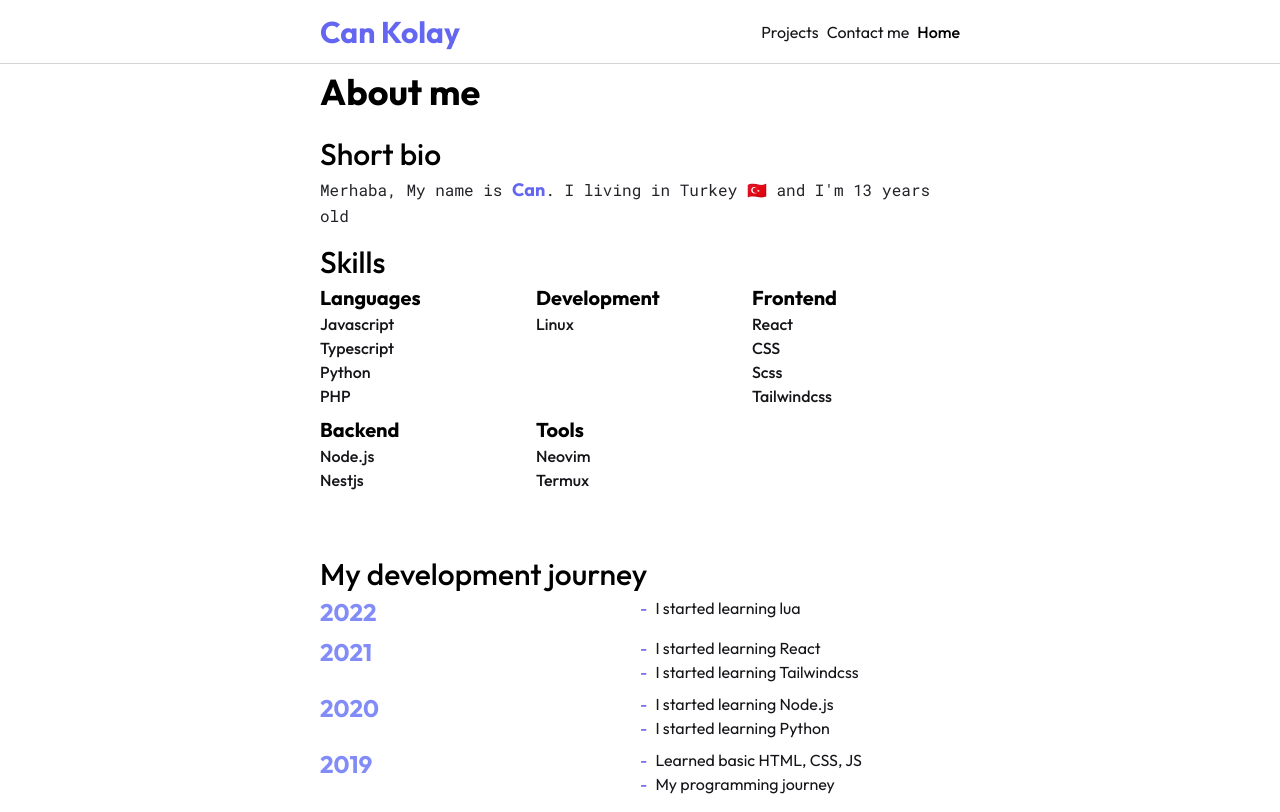
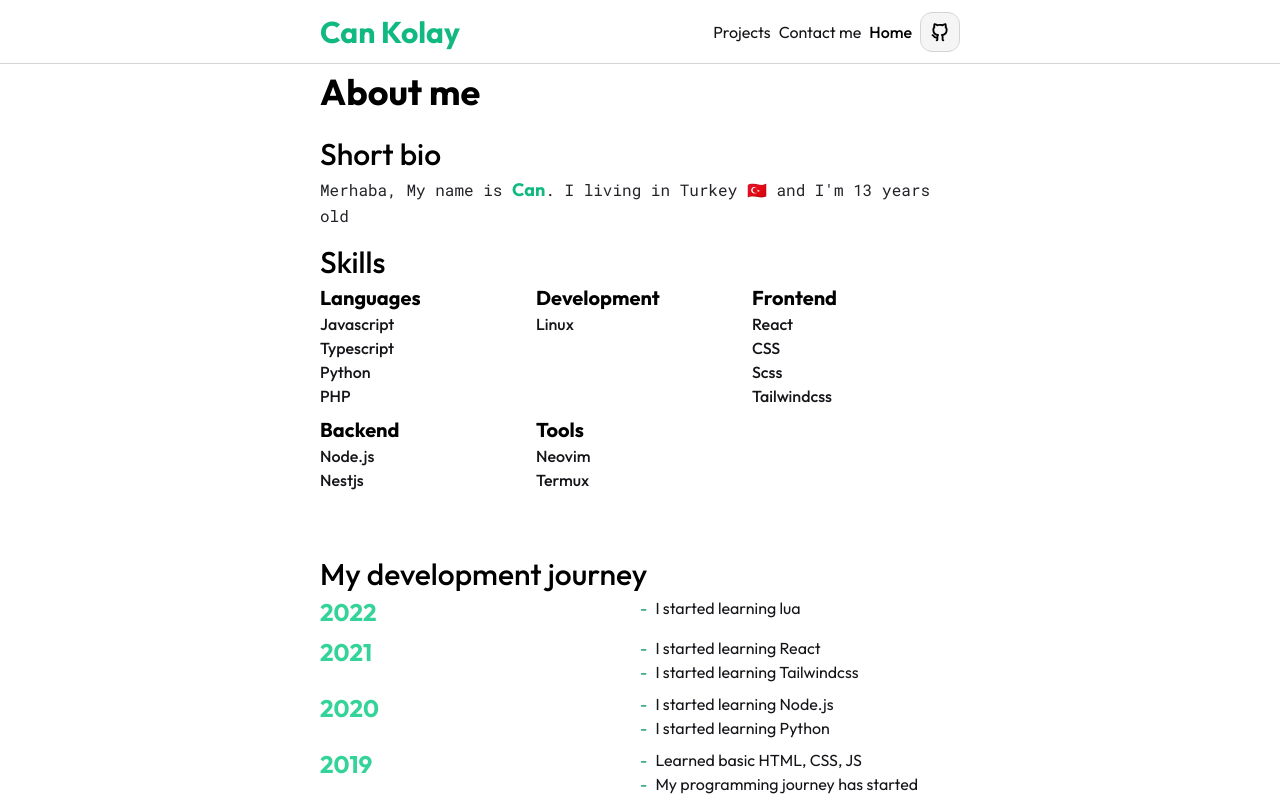
Before and after one commit to CanKolay3499/portfolio, a Next.js app: page / in a window 1280 px wide. Built offline with nearby package versions, Linux system fonts and the light colour scheme.

Commit message:
chore: Improve

```diff
--- a/components/Header.tsx
+++ b/components/Header.tsx
@@ -3,7 +3,7 @@ import { Container, Logo } from '@/components'
 import Link from 'next/link'
 import { useWindowDimensions } from '@/hooks'
 import { AnimatePresence, motion } from 'framer-motion'
-import { RiMenu5Fill, RiCloseFill } from 'react-icons/ri'
+import { RiMenu5Fill, RiCloseFill, RiGithubLine } from 'react-icons/ri'
 import { useRouter } from 'next/router'
 import cn from 'classnames'
 
@@ -52,7 +52,7 @@ const Header: React.FC<{}> = () => {
             e.preventDefault()
             setHeader(!header)
           }}
-          className="bg-secondary bor p-2 flex items-center h-10 w-10 text-3xl justify-center rounded-xl"
+          className="bg-secondary ml-2 border border-primary p-2 flex items-center h-10 w-10 text-3xl justify-center rounded-xl"
         >
           {header ? <RiCloseFill /> : <RiMenu5Fill />}
         </button>
@@ -121,11 +121,10 @@ const Header: React.FC<{}> = () => {
       <nav className="h-16 z-50 border-b border-primary backdrop-blur backdrop-filter !bg-opacity-50 bg-primary sticky w-screen top-0 flex items-center justify-center">
         <Container className="flex justify-between items-center h-16">
           <Link href="/" passHref>
-            <a>
+            <a className="flex items-center">
               <Logo />
             </a>
           </Link>
-          <AnimatePresence exitBeforeEnter>{width < 768 && <ToggleHeader />}</AnimatePresence>
           <AnimatePresence exitBeforeEnter>
             {header && width < 768 && (
               <>
@@ -134,6 +133,7 @@ const Header: React.FC<{}> = () => {
               </>
             )}
           </AnimatePresence>
+          <div className="flex items-center">
             {width > 768 && (
               <div className="flex flex-row-reverse items-center">
                 {links.map((link: Link, index: number) => {
@@ -153,6 +153,13 @@ const Header: React.FC<{}> = () => {
                 })}
               </div>
             )}
+            <Link href="https://github.com/CanKolay3499" passHref>
+              <a className="ml-2 bg-secondary border border-primary p-2 flex items-center h-10 w-10 text-3xl justify-center rounded-xl">
+                <RiGithubLine />
+              </a>
+            </Link>
+            <AnimatePresence exitBeforeEnter>{width < 768 && <ToggleHeader />}</AnimatePresence>
+          </div>
         </Container>
       </nav>
     </>
--- a/pages/index.tsx
+++ b/pages/index.tsx
@@ -117,7 +117,7 @@ const HomePage: React.FC<{}> = () => {
                 </p>
                 <p className="flex">
                   <span className="text-primary-600 mr-2">-</span>
-                  <p className="text-secondary items-center">My programming journey</p>
+                  <p className="text-secondary items-center">My programming journey has started</p>
                 </p>
               </div>
             </div>
--- a/pages/projects.tsx
+++ b/pages/projects.tsx
@@ -22,7 +22,7 @@ const ProjectsPage: React.FC<ProjectsPageProps> = ({ repos }: ProjectsPageProps)
             >
               <Link href={repo.html_url} passHref>
                 <a>
-                  <h2 className="text-3xl items-center flex font-medium text-primary-300">
+                  <h2 className="text-3xl items-center flex font-medium text-primary-400">
                     {repo.name}
                   </h2>
                 </a>
--- a/tailwind.config.js
+++ b/tailwind.config.js
@@ -12,7 +12,7 @@ const config = {
           800: '#151419',
           700: '#232429'
         },
-        primary: colors.indigo
+        primary: colors.emerald
       }
     },
     fontFamily: {
```
Lines whose indentation alone changed are shown as unchanged.
